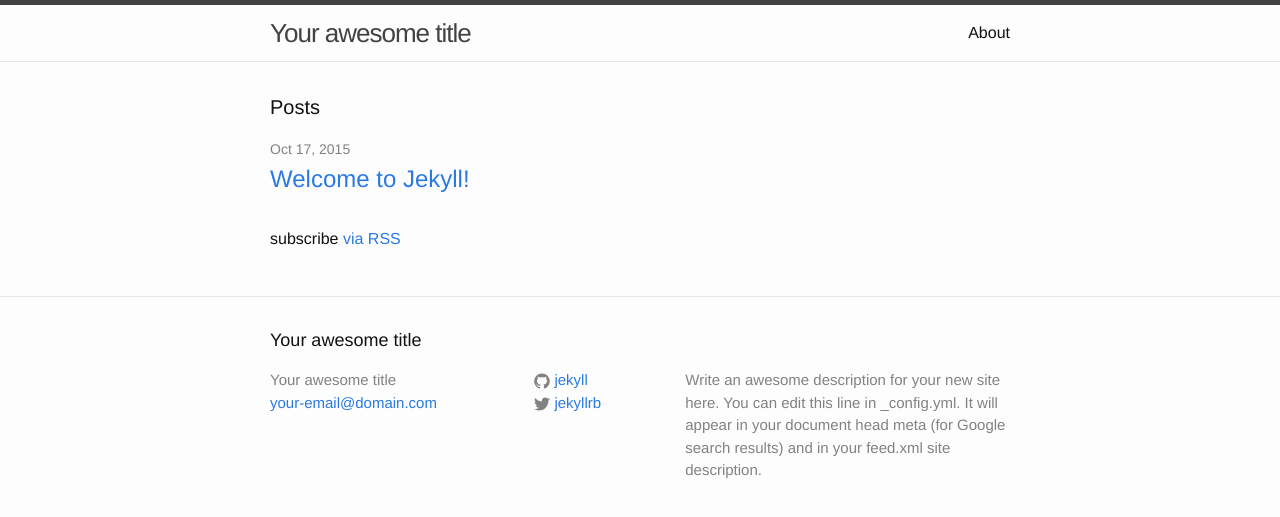
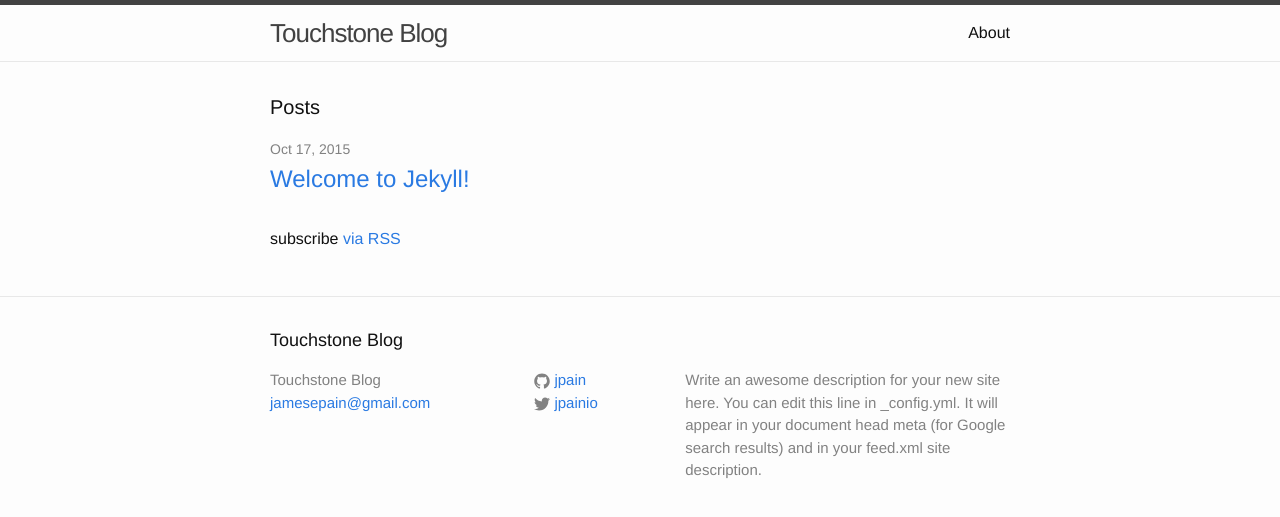
Before and after one commit to JPain/TouchstoneBlog, a Jekyll site: the page built from index.html, in a window 1280 px wide. Shown: the top 517 px of the page. Built offline with Jekyll 4.4.1, drawn with Linux system fonts in a browser that asks for light colours.

Commit message:
Adding details

```diff
--- a/_config.yml
+++ b/_config.yml
@@ -1,14 +1,14 @@
 # Site settings
-title: Your awesome title
-email: your-email@domain.com
+title: Touchstone Blog
+email: jamesepain@gmail.com
 description: > # this means to ignore newlines until "baseurl:"
   Write an awesome description for your new site here. You can edit this
   line in _config.yml. It will appear in your document head meta (for
   Google search results) and in your feed.xml site description.
 baseurl: "" # the subpath of your site, e.g. /blog/
 url: "http://yourdomain.com" # the base hostname & protocol for your site
-twitter_username: jekyllrb
-github_username:  jekyll
+twitter_username: jpainio
+github_username:  jpain
 
 # Build settings
 markdown: kramdown
```
